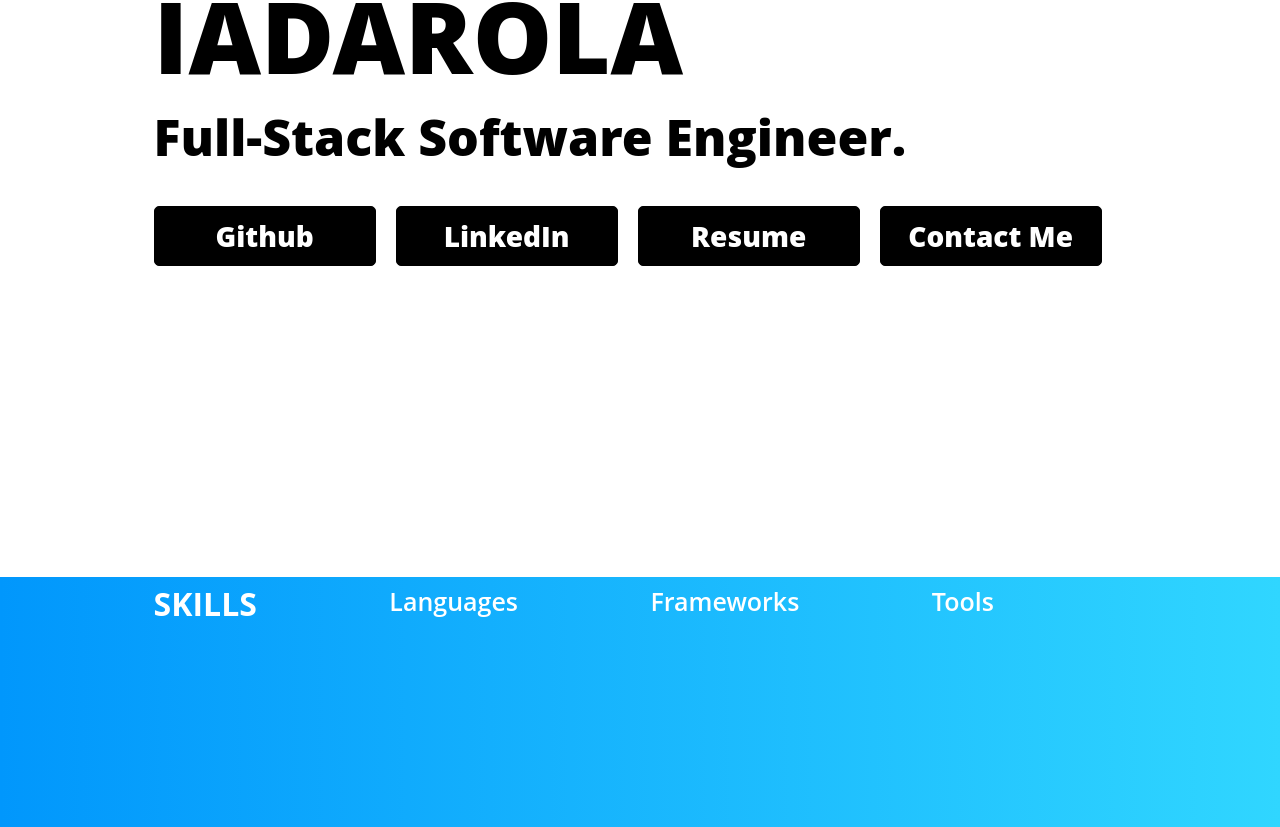
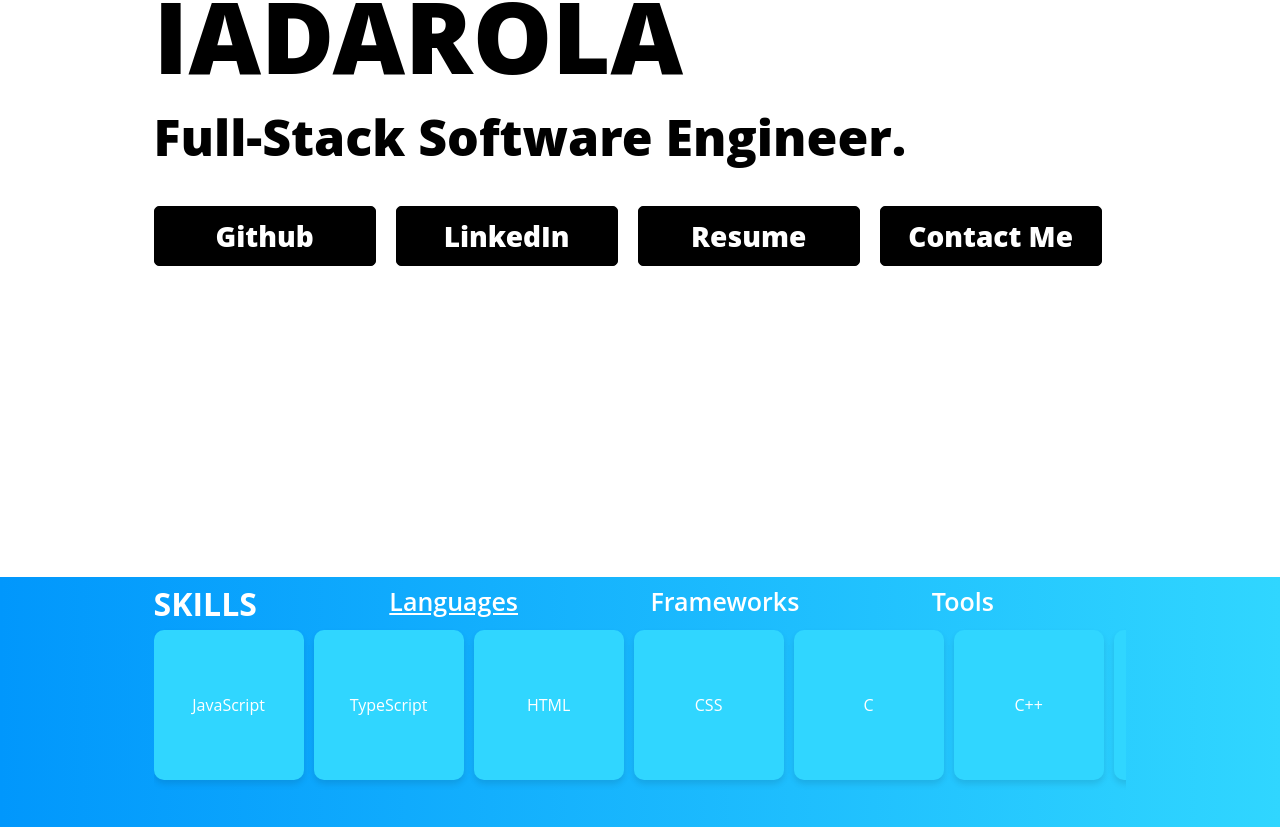
Before and after one commit to wiadarola/wiadarola.github.io, a React (Vite) app: page / in a window 1280 px wide. Shown: the part 346-1173 px from the top of the page. Built offline with nearby package versions, Linux system fonts and the light colour scheme; the HTML template or start-up script is replaced by a standard one.

Commit message:
Fixed incorrect initial selected state

```diff
--- a/src/components/Skills/index.tsx
+++ b/src/components/Skills/index.tsx
@@ -3,7 +3,7 @@ import Divider from '../Divider';
 import { useState } from 'react';
 
 export default function Skills() {
-    const [selectedSkillType, setSelectedSkillType] = useState('language');
+    const [selectedSkillType, setSelectedSkillType] = useState('Languages');
 
     const skillsData = [
         { name: 'JavaScript', type: 'language', description: 'Used in several frontend projects.' },
```
